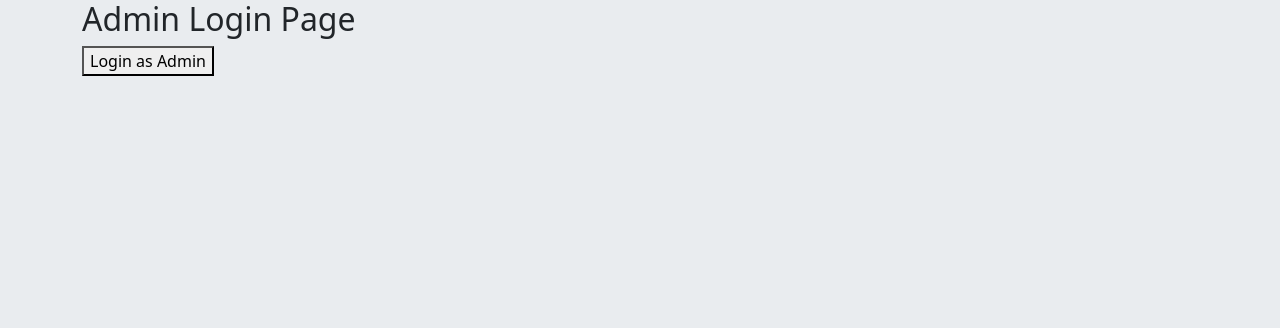
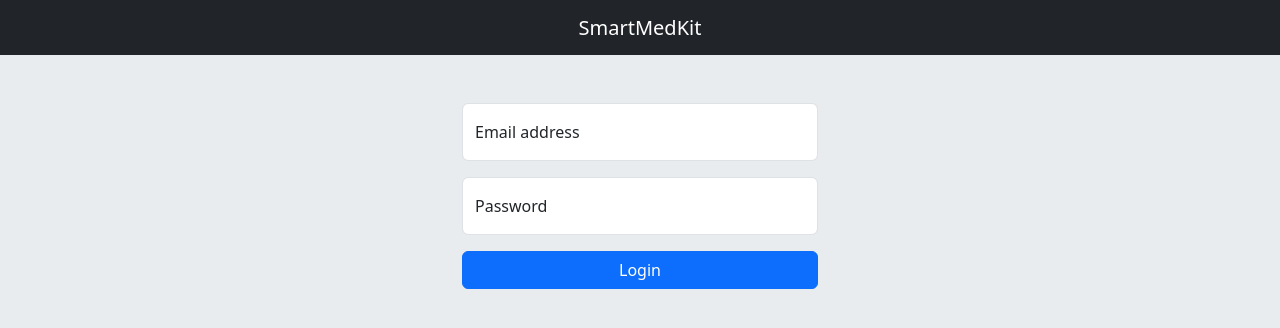
Before and after one commit to E-Freid/SmartMedKit, a React (Create React App) app in the folder client/: page /admin/login in a window 1280 px wide. Shown: the top 328 px of the page. Built offline with nearby package versions, Linux system fonts and the light colour scheme.

Commit message:
Add login page and handle login functionality.

```diff
--- a/client/package.json
+++ b/client/package.json
@@ -8,12 +8,15 @@
     "@testing-library/user-event": "^13.5.0",
     "axios": "^1.6.8",
     "bootstrap": "^5.3.3",
+    "formik": "^2.4.6",
     "react": "^18.3.1",
     "react-bootstrap": "^2.10.2",
     "react-dom": "^18.3.1",
+    "react-router-dom": "^6.23.1",
     "react-scripts": "5.0.1",
     "react-webcam": "^7.2.0",
-    "web-vitals": "^2.1.4"
+    "web-vitals": "^2.1.4",
+    "yup": "^1.4.0"
   },
   "scripts": {
     "start": "react-scripts start",
--- a/client/src/components/Layout.jsx
+++ b/client/src/components/Layout.jsx
@@ -5,7 +5,7 @@ import '../styles/layout.css';
 
 import AdminSideBar from "./Admin/AdminSideBar";
 
-const Layout = ({ children }) => {
+const Layout = ({ children, noMenu }) => {
   const location = useLocation();
   const isAdminRoute = location.pathname.startsWith('/admin');
 
@@ -13,7 +13,7 @@ const Layout = ({ children }) => {
     <>
       <Navbar variant="dark" bg="dark" expand={false} style={{minHeight: 55}}>
         <Container fluid className="relative-container">
-          {isAdminRoute && <AdminSideBar />}
+          {isAdminRoute && !noMenu && <AdminSideBar />}
           <Navbar.Brand className="position-absolute start-50 translate-middle-x">SmartMedKit</Navbar.Brand>
         </Container>
       </Navbar>
--- a/client/src/pages/Admin/Login/index.jsx
+++ b/client/src/pages/Admin/Login/index.jsx
@@ -1,24 +1,98 @@
-import React from 'react';
+import React, {useCallback} from 'react';
+import { validationSchema } from './validationSchema';
+import AdminUser from '../../../services/AdminUser';
+import { FloatingLabel, Form, Button, Alert, Row, Col } from 'react-bootstrap';
 import { useAuth } from '../../../state/AuthContext';
 import { useLocation, useNavigate } from 'react-router-dom';
-import {Container} from "react-bootstrap";
+import { useFormik } from 'formik';
+
+import Layout from "../../../components/Layout";
 
 const AdminLoginPage = () => {
-  const { login } = useAuth();
+  const [serverError, setServerError] = React.useState(null);
+  const { login: setUserLoggedIn, set_user } = useAuth();
   const location = useLocation();
   const navigate = useNavigate();
 
-  const handleLogin = () => {
-    login();
-    const redirectTo = location.state?.from || '/admin';
-    navigate(redirectTo);
-  };
+ const redirectBackToLastPage = () => {
+   const redirectTo = location.state?.from || '/admin';
+   navigate(redirectTo);
+ }
+
+  const handleFormSubmission = useCallback(async (values, { setSubmitting, setFieldError }) => {
+    try {
+      const loginResult = await AdminUser.login(values);
+      if (loginResult.success === false) {
+        throw(loginResult.moreInfo);
+      }
+
+      setUserLoggedIn();
+      set_user(loginResult.user);
+      setServerError(null);
+      redirectBackToLastPage();
+    } catch (ex) {
+      if (ex.errors) {
+        for (const key in ex.errors) {
+          if(values[key]) {
+            setFieldError(key, ex.errors[key]);
+          }
+        }
+      } else {
+        setServerError(ex.message);
+      }
+    } finally {
+      setSubmitting(false);
+    }
+  }, []);
+
+  const formik = useFormik({
+    initialValues: {
+      email: '',
+      password: ''
+    },
+    validationSchema,
+    onSubmit: handleFormSubmission
+  });
 
   return (
-    <Container>
-      <h2>Admin Login Page</h2>
-      <button onClick={handleLogin}>Login as Admin</button>
-    </Container>
+    <Layout noMenu>
+      <Row className="justify-content-center">
+        <Col xs={12} sm={8} md={6} lg={4}>
+          <Form onSubmit={formik.handleSubmit}>
+            {serverError && <Alert variant="danger">{serverError}</Alert>}
+            <FloatingLabel controlId="email" label="Email address" className="mb-3">
+              <Form.Control
+                type="email"
+                placeholder="name@example.com"
+                {...formik.getFieldProps('email')}
+                isInvalid={formik.touched.email && formik.errors.email}
+              />
+              {formik.touched.email && formik.errors.email ? (
+                <Form.Control.Feedback type="invalid">
+                  {formik.errors.email}
+                </Form.Control.Feedback>
+              ) : null}
+            </FloatingLabel>
+            <FloatingLabel controlId="password" label="Password" className="mb-3">
+              <Form.Control
+                type="password"
+                placeholder="Password"
+                {...formik.getFieldProps('password')}
+                isInvalid={formik.touched.password && formik.errors.password}
+              />
+              {formik.touched.password && formik.errors.password ? (
+                <Form.Control.Feedback type="invalid">
+                  {formik.errors.password}
+                </Form.Control.Feedback>
+              ) : null}
+            </FloatingLabel>
+            <Button type="submit" disabled={formik.isSubmitting} className="w-100">
+              {formik.isSubmitting ? 'Logging in...' : 'Login'}
+            </Button>
+          </Form>
+        </Col>
+      </Row>
+    </Layout>
   );
 };
 
--- /dev/null
+++ b/client/src/pages/Admin/Login/validationSchema.js
@@ -0,0 +1,6 @@
+import * as Yup from 'yup';
+
+export const validationSchema = Yup.object({
+  email: Yup.string().email('Invalid email address').required('Required'),
+  password: Yup.string().required('Required')
+});
--- /dev/null
+++ b/client/src/services/AdminUser.js
@@ -0,0 +1,63 @@
+import axios from "axios";
+
+class AdminUser {
+  constructor() {
+    if (!AdminUser.instance) {
+      this.api = axios.create({ //temp solution - need to solve issue with config
+        baseURL: "http://127.0.0.1:5000",
+      });
+      AdminUser.instance = this;
+    }
+    return AdminUser.instance;
+  }
+
+  async loginSuccessTest(values) {
+    return Promise.resolve({
+      success: true,
+      user: { id: 1, email: values.email },
+      moreInfo: null
+    });
+  }
+
+  async loginFailTest(values) {
+    return Promise.resolve({
+      success: false,
+      user: null,
+      moreInfo: {
+        errors: {
+          email: 'Email does not exists'
+        }
+      }
+    });
+  }
+
+  async login(values) {
+    let resultObject = {
+      success: false,
+      user: null,
+      moreInfo: null
+    }
+
+    try {
+      const response = await this.api.post('/admin/login', values);
+      resultObject.success = true;
+      resultObject.user = response.data;
+    } catch (error) {
+      if (error.response && error.response.data) {
+        if (typeof error.response.data === 'object')
+          resultObject.moreInfo.errors = error.response.data;
+        else
+          resultObject.moreInfo.message = error.response.data?.message || 'Unable to Login';
+      } else {
+        resultObject.moreInfo.message = 'An unexpected error occurred.';
+      }
+    } finally {
+      return resultObject;
+    }
+  }
+}
+
+const instance = new AdminUser();
+Object.freeze(instance);
+
+export default instance;
```
Also changed, not shown: 1 other file (tests, documents, lock files or other folders).
